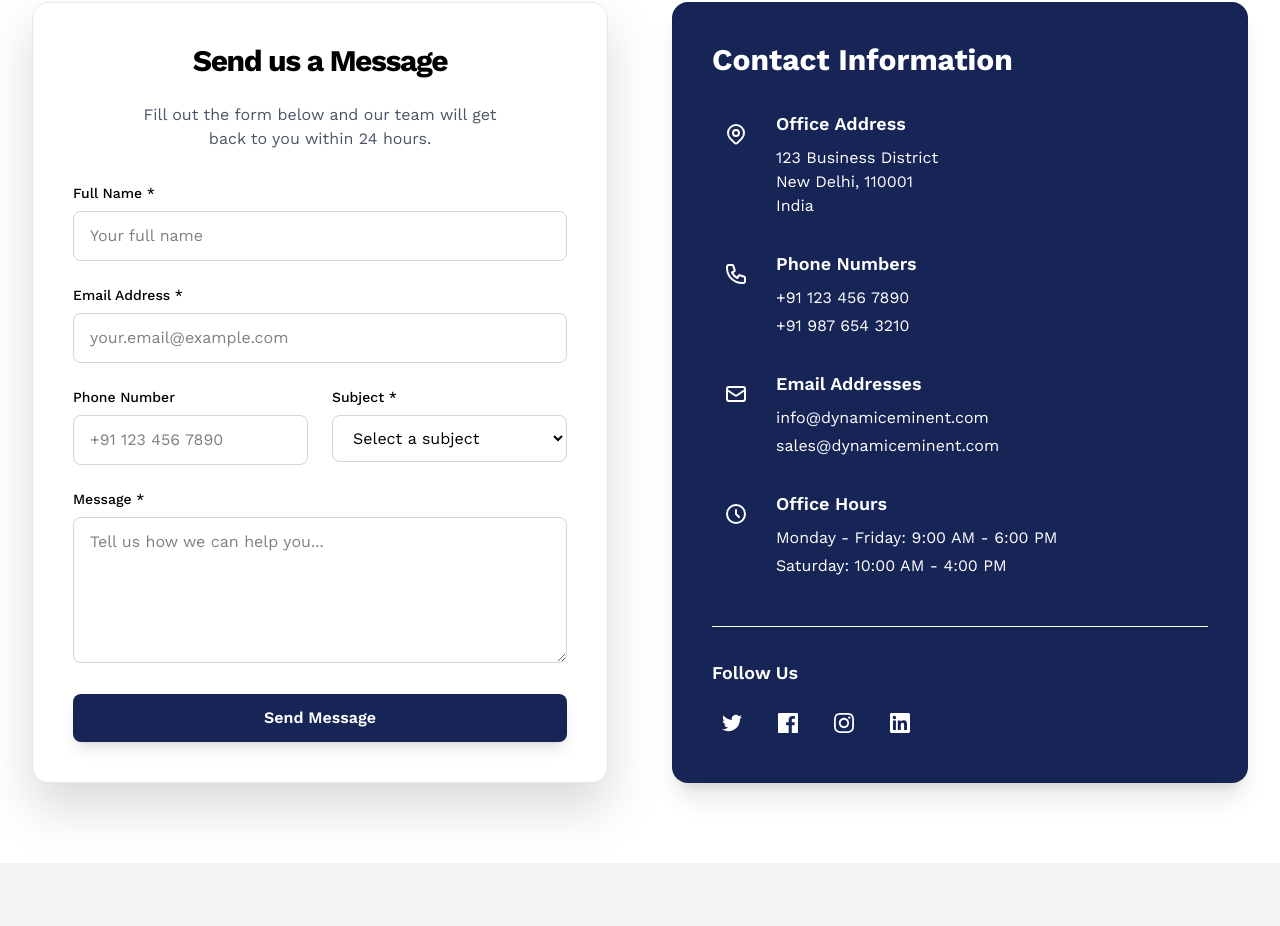
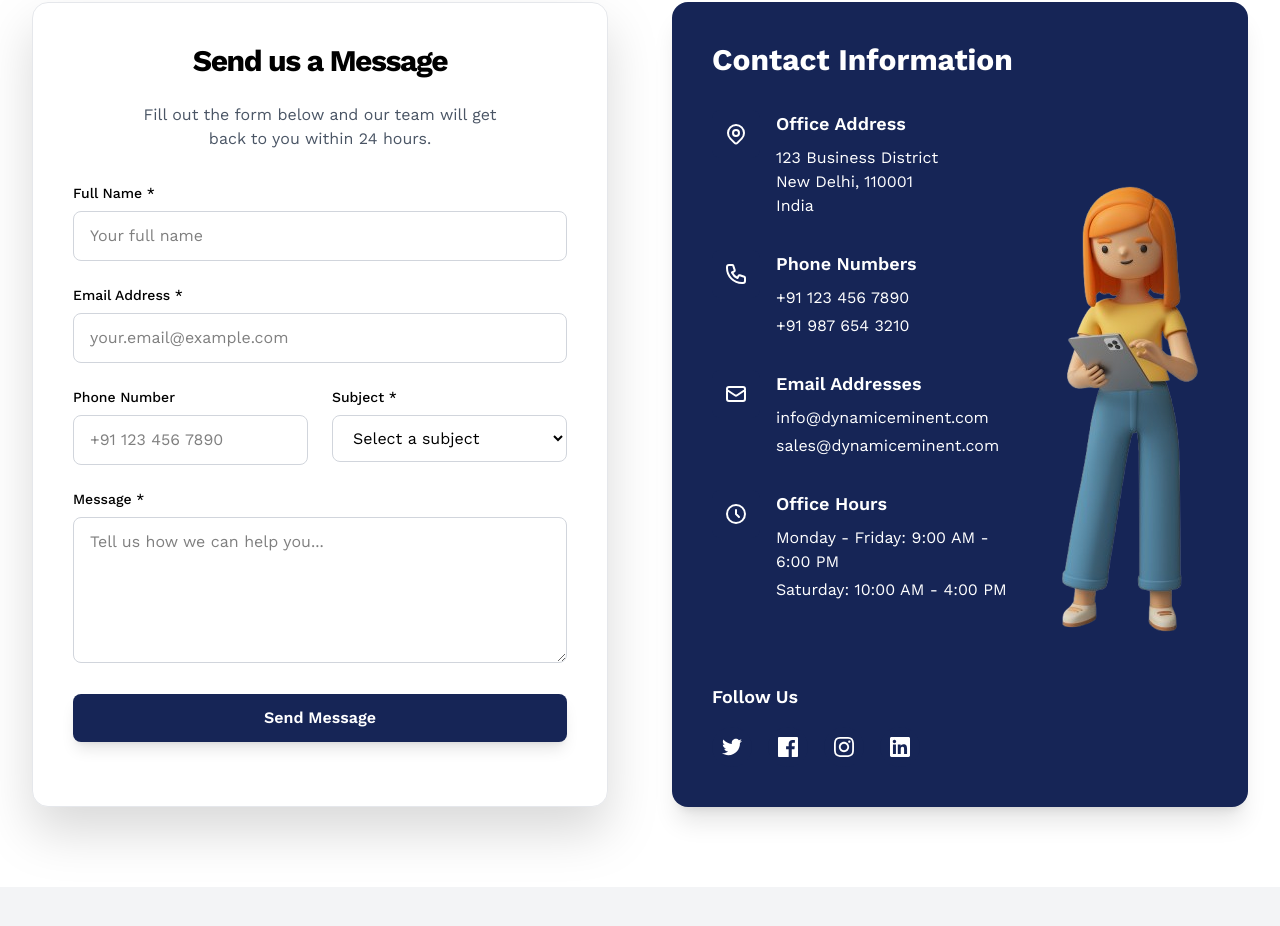
Before and after one commit to JatinBrandshow/echelonindia, a Next.js app: page /contact in a window 1280 px wide. Shown: the part 927-1853 px from the top of the page. Built offline with nearby package versions, Linux system fonts and the light colour scheme.

Commit message:
contact us image added

```diff
--- a/src/app/contact/page.js
+++ b/src/app/contact/page.js
@@ -275,12 +275,15 @@ export default function Contact() {
                             viewport={{ once: true }}
                             className="lg:w-1/2"
                         >
-                            <div className="bg-blue-950 text-white rounded-2xl shadow-xl p-8 md:p-10 h-full">
+                            <div className="bg-blue-950 hover:bg-blue-900 text-white rounded-2xl shadow-xl p-8 md:p-10 h-full">
+                                <div className="flex flex-col lg:flex-row gap-8">
+                                    {/* Contact Info Content */}
+                                    <div className="lg:w-2/3">
                                         <h2 className="text-2xl md:text-3xl font-bold mb-8">Contact Information</h2>
 
                                         <div className="space-y-8">
                                             <div className="flex items-start">
-                                        <div className="bg-navy-800 p-3 rounded-lg mr-4 flex-shrink-0">
+                                                <div className="bg-blue-950 hover:bg-blue-900 p-3 rounded-lg mr-4 flex-shrink-0">
                                                     <svg className="w-6 h-6" fill="none" stroke="currentColor" viewBox="0 0 24 24">
                                                         <path strokeLinecap="round" strokeLinejoin="round" strokeWidth={2} d="M17.657 16.657L13.414 20.9a1.998 1.998 0 01-2.827 0l-4.244-4.243a8 8 0 1111.314 0z" />
                                                         <path strokeLinecap="round" strokeLinejoin="round" strokeWidth={2} d="M15 11a3 3 0 11-6 0 3 3 0 016 0z" />
@@ -288,7 +291,7 @@ export default function Contact() {
                                                 </div>
                                                 <div>
                                                     <h3 className="font-semibold text-lg mb-2">Office Address</h3>
-                                            <p className="text-navy-100">
+                                                    <p className="text-white">
                                                         123 Business District<br />
                                                         New Delhi, 110001<br />
                                                         India
@@ -297,74 +300,74 @@ export default function Contact() {
                                             </div>
 
                                             <div className="flex items-start">
-                                        <div className="bg-navy-800 p-3 rounded-lg mr-4 flex-shrink-0">
+                                                <div className="bg-blue-950 hover:bg-blue-900 p-3 rounded-lg mr-4 flex-shrink-0">
                                                     <svg className="w-6 h-6" fill="none" stroke="currentColor" viewBox="0 0 24 24">
                                                         <path strokeLinecap="round" strokeLinejoin="round" strokeWidth={2} d="M3 5a2 2 0 012-2h3.28a1 1 0 01.948.684l1.498 4.493a1 1 0 01-.502 1.21l-2.257 1.13a11.042 11.042 0 005.516 5.516l1.13-2.257a1 1 0 011.21-.502l4.493 1.498a1 1 0 01.684.949V19a2 2 0 01-2 2h-1C9.716 21 3 14.284 3 6V5z" />
                                                     </svg>
                                                 </div>
                                                 <div>
                                                     <h3 className="font-semibold text-lg mb-2">Phone Numbers</h3>
-                                            <p className="text-navy-100 mb-1">+91 123 456 7890</p>
-                                            <p className="text-navy-100">+91 987 654 3210</p>
+                                                    <p className="text-white mb-1">+91 123 456 7890</p>
+                                                    <p className="text-white">+91 987 654 3210</p>
                                                 </div>
                                             </div>
 
                                             <div className="flex items-start">
-                                        <div className="bg-navy-800 p-3 rounded-lg mr-4 flex-shrink-0">
+                                                <div className="bg-blue-950 hover:bg-blue-900 p-3 rounded-lg mr-4 flex-shrink-0">
                                                     <svg className="w-6 h-6" fill="none" stroke="currentColor" viewBox="0 0 24 24">
                                                         <path strokeLinecap="round" strokeLinejoin="round" strokeWidth={2} d="M3 8l7.89 5.26a2 2 0 002.22 0L21 8M5 19h14a2 2 0 002-2V7a2 2 0 00-2-2H5a2 2 0 00-2 2v10a2 2 0 002 2z" />
                                                     </svg>
                                                 </div>
                                                 <div>
                                                     <h3 className="font-semibold text-lg mb-2">Email Addresses</h3>
-                                            <p className="text-navy-100 mb-1">info@dynamiceminent.com</p>
-                                            <p className="text-navy-100">sales@dynamiceminent.com</p>
+                                                    <p className="text-white mb-1">info@dynamiceminent.com</p>
+                                                    <p className="text-white">sales@dynamiceminent.com</p>
                                                 </div>
                                             </div>
 
                                             <div className="flex items-start">
-                                        <div className="bg-navy-800 p-3 rounded-lg mr-4 flex-shrink-0">
+                                                <div className="bg-blue-950 hover:bg-blue-900 p-3 rounded-lg mr-4 flex-shrink-0">
                                                     <svg className="w-6 h-6" fill="none" stroke="currentColor" viewBox="0 0 24 24">
                                                         <path strokeLinecap="round" strokeLinejoin="round" strokeWidth={2} d="M12 8v4l3 3m6-3a9 9 0 11-18 0 9 9 0 0118 0z" />
                                                     </svg>
                                                 </div>
                                                 <div>
                                                     <h3 className="font-semibold text-lg mb-2">Office Hours</h3>
-                                            <p className="text-navy-100 mb-1">Monday - Friday: 9:00 AM - 6:00 PM</p>
-                                            <p className="text-navy-100">Saturday: 10:00 AM - 4:00 PM</p>
+                                                    <p className="text-white mb-1">Monday - Friday: 9:00 AM - 6:00 PM</p>
+                                                    <p className="text-white">Saturday: 10:00 AM - 4:00 PM</p>
                                                 </div>
                                             </div>
                                         </div>
 
-                                <div className="mt-12 pt-8 border-t border-navy-700">
+                                        <div className="mt-12 pt-8 border-t border-blue-950">
                                             <h3 className="font-semibold text-lg mb-4">Follow Us</h3>
                                             <div className="flex space-x-4">
                                                 {[
                                                     {
                                                         icon: "M24 4.557c-.883.392-1.832.656-2.828.775 1.017-.609 1.798-1.574 2.165-2.724-.951.564-2.005.974-3.127 1.195-.897-.957-2.178-1.555-3.594-1.555-3.179 0-5.515 2.966-4.797 6.045-4.091-.205-7.719-2.165-10.148-5.144-1.29 2.213-.669 5.108 1.523 6.574-.806-.026-1.566-.247-2.229-.616-.054 2.281 1.581 4.415 3.949 4.89-.693.188-1.452.232-2.224.084.626 1.956 2.444 3.379 4.6 3.419-2.07 1.623-4.678 2.348-7.29 2.04 2.179 1.397 4.768 2.212 7.548 2.212 9.142 0 14.307-7.721 13.995-14.646.962-.695 1.797-1.562 2.457-2.549z",
                                                         label: "Twitter",
-                                                color: "hover:bg-blue-400"
+                                                        color: "hover:bg-[#5B8C51]"
                                                     },
                                                     {
                                                         icon: "M22.675 0h-21.35c-.732 0-1.325.593-1.325 1.325v21.351c0 .731.593 1.324 1.325 1.324h11.495v-9.294h-3.128v-3.622h3.128v-2.671c0-3.1 1.893-4.788 4.659-4.788 1.325 0 2.463.099 2.795.143v3.24l-1.918.001c-1.504 0-1.795.715-1.795 1.763v2.313h3.587l-.467 3.622h-3.12v9.293h6.116c.73 0 1.323-.593 1.323-1.325v-21.35c0-.732-.593-1.325-1.325-1.325z",
                                                         label: "Facebook",
-                                                color: "hover:bg-blue-600"
+                                                        color: "hover:bg-[#5B8C51]"
                                                     },
                                                     {
                                                         icon: "M12 2.163c3.204 0 3.584.012 4.85.07 3.252.148 4.771 1.691 4.919 4.919.058 1.265.069 1.645.069 4.849 0 3.205-.012 3.584-.069 4.849-.149 3.225-1.664 4.771-4.919 4.919-1.266.058-1.644.07-4.85.07-3.204 0-3.584-.012-4.849-.07-3.26-.149-4.771-1.699-4.919-4.92-.058-1.265-.07-1.644-.07-4.849 0-3.204.013-3.583.07-4.849.149-3.227 1.664-4.771 4.919-4.919 1.266-.057 1.645-.069 4.849-.069zm0-2.163c-3.259 0-3.667.014-4.947.072-4.358.2-6.78 2.618-6.98 6.980-.059 1.281-.073 1.689-.073 4.948 0 3.259.014 3.668.072 4.948.2 4.358 2.618 6.78 6.98 6.980 1.281.058 1.689.072 4.948.072 3.259 0 3.668-.014 4.948-.072 4.354-.2 6.782-2.618 6.979-6.980.059-1.280.073-1.689.073-4.948 0-3.259-.014-3.667-.072-4.947-.196-4.354-2.617-6.78-6.979-6.980-1.281-.059-1.69-.073-4.949-.073zm0 5.838c-3.403 0-6.162 2.759-6.162 6.162s2.759 6.163 6.162 6.163 6.162-2.759 6.162-6.163c0-3.403-2.759-6.162-6.162-6.162zm0 10.162c-2.209 0-4-1.79-4-4 0-2.209 1.791-4 4-4s4 1.791 4 4c0 2.21-1.791 4-4 4zm6.406-11.845c-.796 0-1.441.645-1.441 1.44s.645 1.44 1.441 1.44c.795 0 1.439-.645 1.439-1.44s-.644-1.40-1.439-1.40z",
                                                         label: "Instagram",
-                                                color: "hover:bg-pink-500"
+                                                        color: "hover:bg-[#5B8C51]"
                                                     },
                                                     {
                                                         icon: "M20.447 20.452h-3.554v-5.569c0-1.328-.027-3.037-1.852-3.037-1.853 0-2.136 1.445-2.136 2.939v5.667H9.351V9h3.414v1.561h.046c.477-.9 1.637-1.85 3.370-1.85 3.601 0 4.267 2.37 4.267 5.455v6.286zM5.337 7.433c-1.144 0-2.063-.926-2.063-2.065 0-1.138.920-2.063 2.063-2.063 1.14 0 2.064.925 2.064 2.063 0 1.139-.925 2.065-2.064 2.065zm1.782 13.019H3.555V9h3.564v11.452zM22.225 0H1.771C.792 0 0 .774 0 1.729v20.542C0 23.227.792 24 1.771 24h20.451C23.2 24 24 23.227 24 22.271V1.729C24 .774 23.2 0 22.222 0h.003z",
                                                         label: "LinkedIn",
-                                                color: "hover:bg-blue-700"
+                                                        color: "hover:bg-[#5B8C51]"
                                                     }
                                                 ].map((social, index) => (
                                                     <a
                                                         key={index}
                                                         href="#"
-                                                className={`w-10 h-10 bg-navy-800 rounded-full flex items-center justify-center text-white transition-all duration-300 transform hover:-translate-y-1 ${social.color}`}
+                                                        className={`w-10 h-10 bg-blue-950 hover:bg-blue-900 rounded-full flex items-center justify-center text-white transition-all duration-300 transform hover:-translate-y-1 ${social.color}`}
                                                         aria-label={social.label}
                                                     >
                                                         <svg className="w-5 h-5" fill="currentColor" viewBox="0 0 24 24">
@@ -372,6 +375,19 @@ export default function Contact() {
                                                         </svg>
                                                     </a>
                                                 ))}
+                                            </div>
+                                        </div>
+                                    </div>
+
+                                    {/* Image Section */}
+                                    <div className="lg:w-1/3 flex items-center justify-center">
+                                        <div className="relative w-full h-96 lg:h-[500px] overflow-hidden">
+                                            <img
+                                                src="images/contact/lady-img.png"
+                                                alt="Office building"
+                                                className="w-full h-full object-cover"
+                                            />
+                                        </div>
                                     </div>
                                 </div>
                             </div>
```
Also changed, not shown: public/images/contact/lady-img.png (added). Lines whose indentation alone changed are shown as unchanged.
